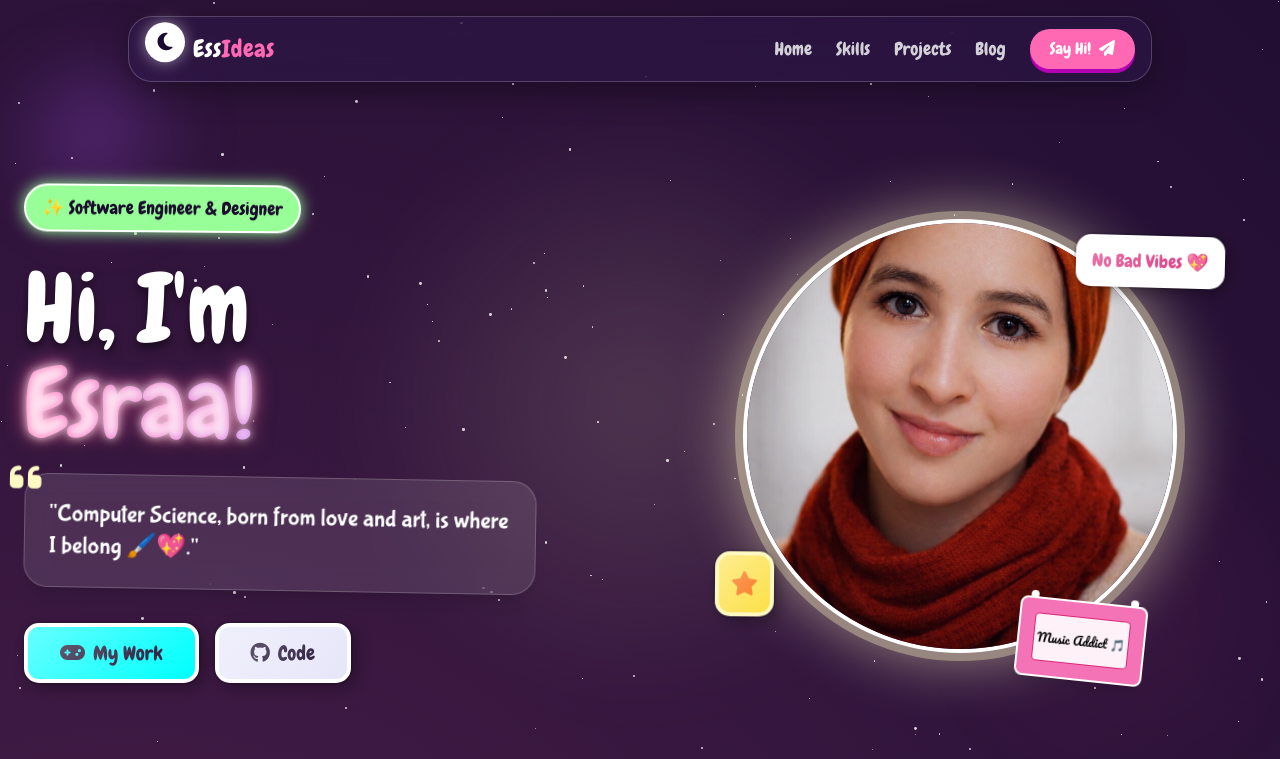
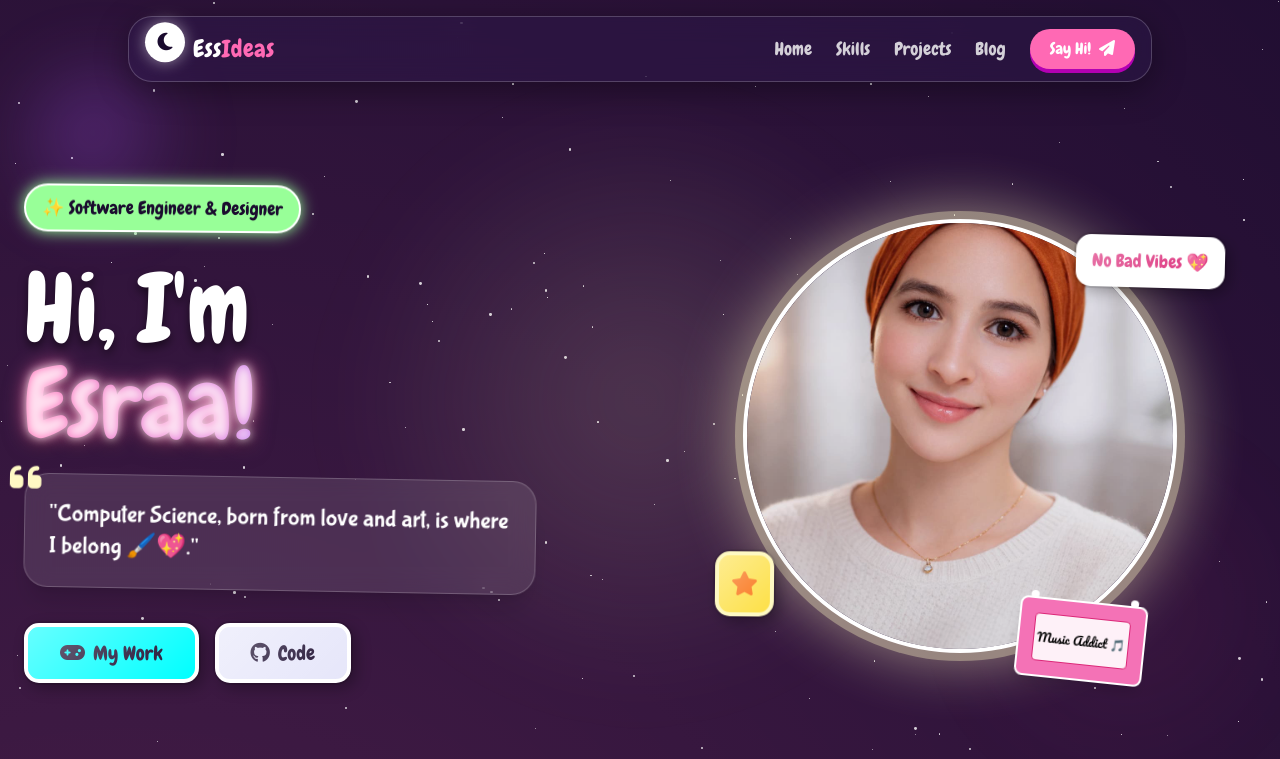
Before and after one commit to esraahisham753/esraahisham753.github.io, a website: page index.html in a window 1280 px wide. Shown: the top 759 px of the page. Drawn offline with nearby package versions, Linux system fonts and the light colour scheme.

```diff
--- a/index.html
+++ b/index.html
@@ -299,7 +299,7 @@
 
                 <!-- Profile Image mask -->
                 <div class="absolute inset-2 rounded-full overflow-hidden border-4 border-white z-10 bg-cosmic-dark">
-                   <img src="images/me.png" alt="Esraa" class="w-full h-full object-cover opacity-90 hover:opacity-100 transition-opacity" onerror="this.src='https://placehold.co/400x400/2d1b4e/ff69b4?text=Esraa+Portrait'">
+                   <img src="images/me resized.jpg" alt="Esraa" class="w-full h-full object-cover opacity-90 hover:opacity-100 transition-opacity" onerror="this.src='https://placehold.co/400x400/2d1b4e/ff69b4?text=Esraa+Portrait'">
                 </div>
 
                 <!-- Floating Decor around the moon -->
```
Also changed, not shown: images/me resized.jpg (added).
